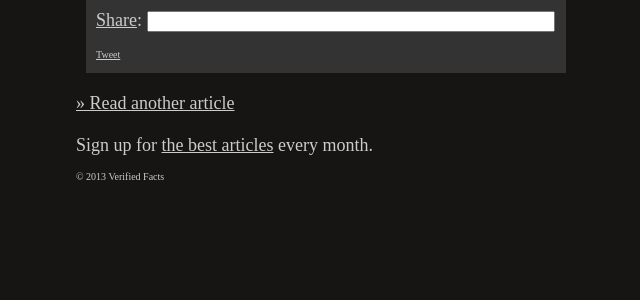
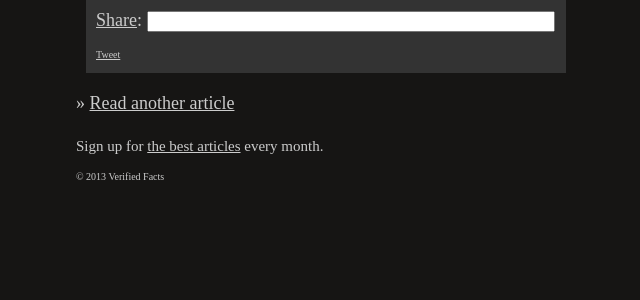
Before and after one commit to typpo/verified-facts, a Flask app: template templates/index.html in a window 1280 px wide. Shown: the part 216-516 px from the top of the page, without its empty margins (314-954 px from the left). Run offline with Flask 2, Linux system fonts and the light colour scheme; the template is opened without the code that fills it, so the values that code supplies are empty; parts of the project's set-up code (start-up, migrations or seed data) failed here and were passed over; some libraries are stand-ins or nearby versions.

Commit message:
aesthetics

```diff
--- a/templates/index.html
+++ b/templates/index.html
@@ -33,9 +33,9 @@
   </div>
   </div>
 <div class="read-another">
-  <a href="/">&raquo; Read another article</a>
+  &raquo; <a href="/">Read another article</a>
   <br><br>
-  Sign up for <a href="http://eepurl.com/uZYzf">the best articles</a> every month.
+  <span style="font-size:15px">Sign up for <a href="http://eepurl.com/uZYzf">the best articles</a> every month.</span>
 </div>
 </div>
 
```
